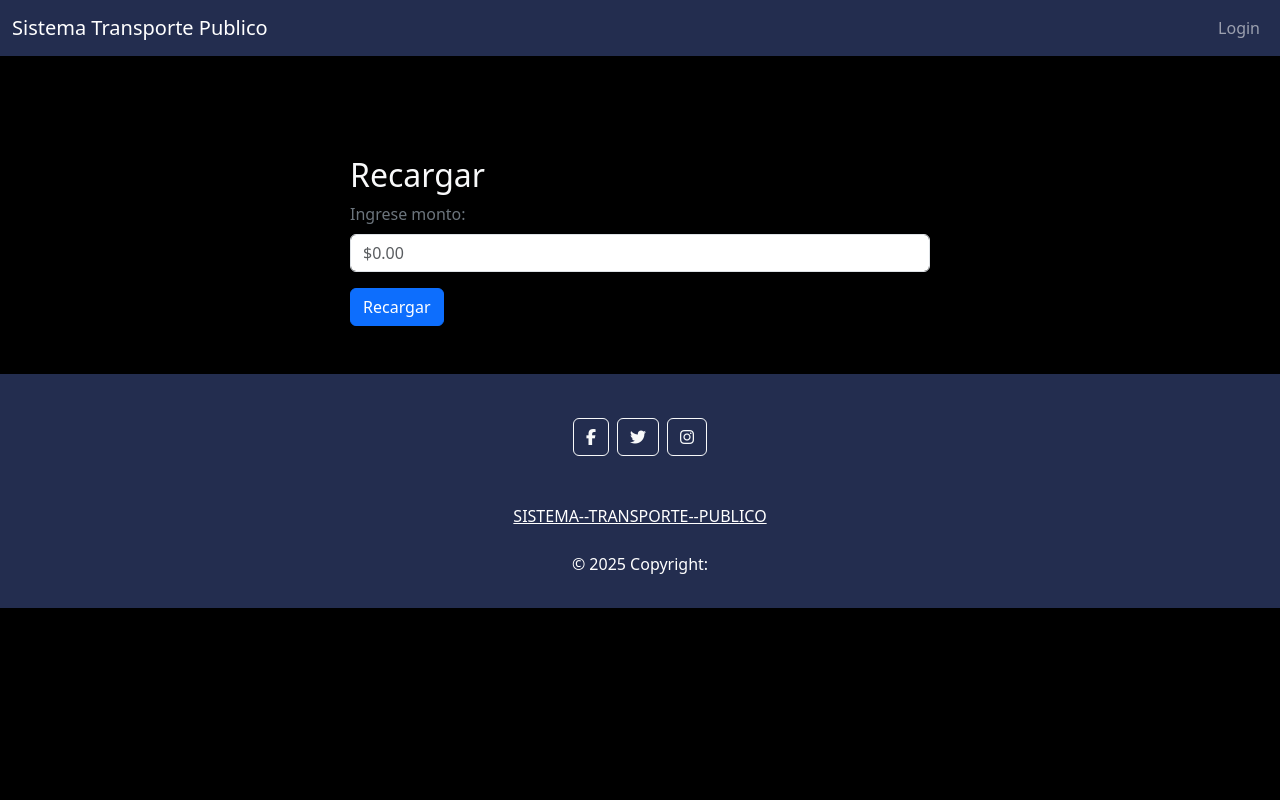
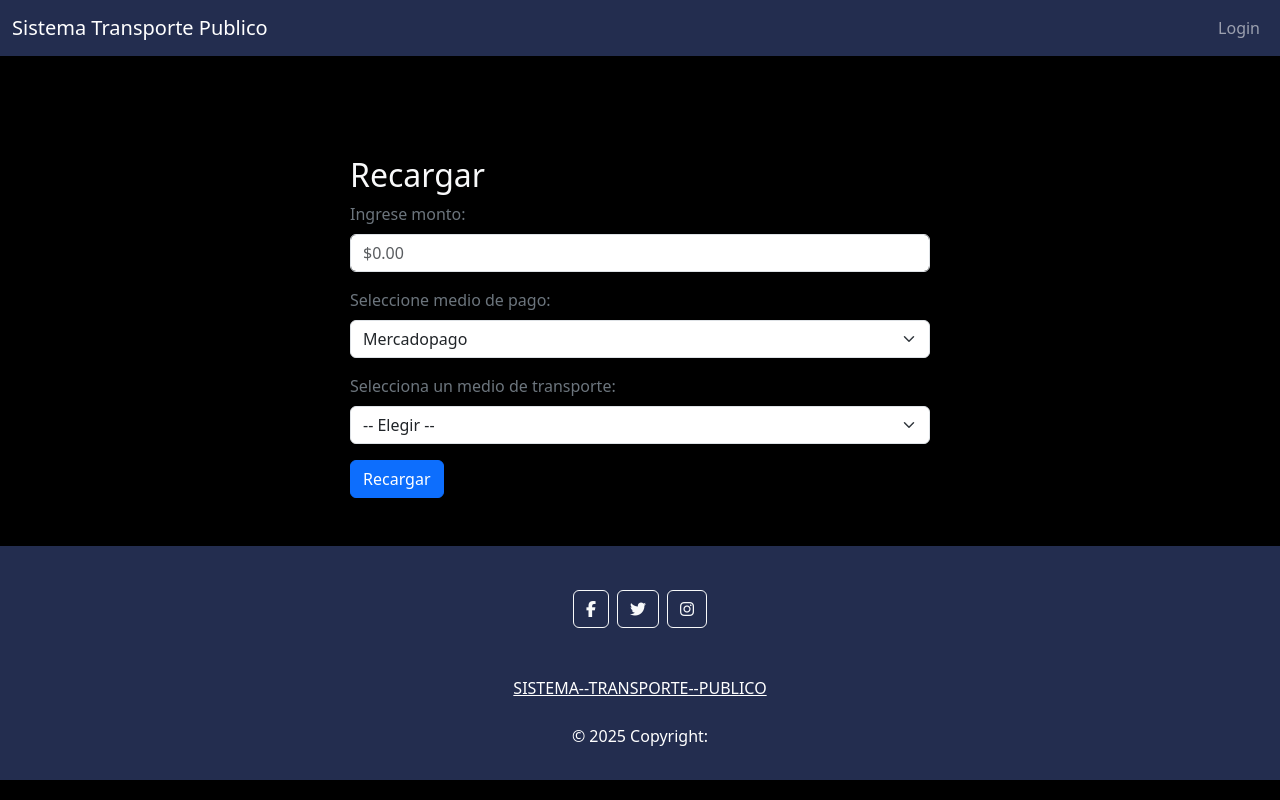
Before and after one commit to rpruiz33/Ing-SW-3-tp-, a React (Create React App) app: page /recarga in a window 1280 px wide. Built offline with nearby package versions, Linux system fonts and the light colour scheme.

Commit message:
medio y transporte

```diff
--- /dev/null
+++ b/src/componentes/login/login.css
@@ -0,0 +1,4 @@
+.bg-nav {
+    background-color: #232D4F !important;
+    color: white;
+  }
--- a/src/componentes/login/login.jsx
+++ b/src/componentes/login/login.jsx
@@ -14,7 +14,7 @@ const Login = () => {
         <div className=" h-100 bg-black mb-90 p-5 pb-1000 ">
             <div className="row  h-100">
                 <div className="col-md-6 offset-md-3">
-                    <h2>Iniciar Sesión</h2>
+                    <h2 className="text-light">Iniciar Sesión</h2>
                     <form onSubmit={handleLogin}>
                         <div className="mb-3">
                             <label htmlFor="email" className="form-label">Email:</label>
--- a/src/componentes/recarga/recarga.jsx
+++ b/src/componentes/recarga/recarga.jsx
@@ -3,54 +3,98 @@ import React, { useState } from "react";
 const RecargaSaldo = () => {
     const [saldo, setSaldo] = useState(0);
     const [mensaje, setMensaje] = useState('');
-    const [recarga, setRecarga] = useState('');
+    const [medio, setMedio] = useState('');
+    const [formulario, setFormulario] = useState({
+        recarga: '',
+        medioPago: 'Mercadopago'
+    });
+
+    const mediosDePago = [
+        'Mercadopago',
+        'BIP Movil',
+        'Banco BBVA',
+        'Banco Santander',
+        'Banco Galicia'
+    ];
 
     const manejarCambio = (e) => {
-        setRecarga(e.target.value);
+        const { name, value } = e.target;
+        setFormulario({
+            ...formulario,
+            [name]: value
+        });
     };
 
     const recargarSaldo = (e) => {
         e.preventDefault();
 
-
-        const montoRecarga = parseFloat(recarga);
+        const montoRecarga = parseFloat(formulario.recarga);
         if (!isNaN(montoRecarga) && montoRecarga > 0) {
             const nuevoSaldo = saldo + montoRecarga;
             setSaldo(nuevoSaldo);
-            setMensaje(`¡Recarga realizada con éxito! Tu saldo es ahora: $${nuevoSaldo}`);
+            setMensaje(`¡Recarga realizada con éxito a través de ${formulario.medioPago}! Tu saldo es ahora: $${nuevoSaldo}`);
         } else {
             setMensaje('Por favor ingresa un monto válido.');
         }
     };
 
     return (
-        <>
-         <div className=" h-100 bg-black mb-90 p-5 pb-1000 ">
-         <div className="row  h-100">
+        <div className="h-100 bg-black mb-90 p-5 pb-1000">
+            <div className="row h-100">
                 <div className="col-md-6 offset-md-3">
                     <h2 className="text-light">Recargar</h2>
                     <form onSubmit={recargarSaldo}>
                         <div className="mb-3">
-                                <label htmlFor="saldo" className="form-label text-secondary">Ingrese monto:</label>
+                            <label htmlFor="recarga" className="form-label text-secondary">Ingrese monto:</label>
                             <input
                                 type="number"
                                 className="form-control"
                                 id="recarga"
-                                    value={recarga}
+                                name="recarga"
+                                value={formulario.recarga}
                                 onChange={manejarCambio}
                                 placeholder="$0.00"
                             />
+                        </div>
+                        <div className="mb-3">
+                            <label htmlFor="medioPago" className="form-label text-secondary">Seleccione medio de pago:</label>
+                            <select
+                                className="form-select"
+                                id="medioPago"
+                                name="medioPago"
+                                value={formulario.medioPago}
+                                onChange={manejarCambio}
+                            >
+                                {mediosDePago.map((opcion) => (
+                                    <option key={opcion} value={opcion}>
+                                        {opcion}
+                                    </option>
+                                ))}
+                            </select>
+                        </div>
+                        <div className="mb-3">
+                            <label htmlFor="medio" className="form-label text-secondary">Selecciona un medio de transporte:</label>
+                            <select
+                                id="medio"
+                                className="form-select"
+                                value={medio}
+                                onChange={(e) => setMedio(e.target.value)}
+                            >
+                                <option value="">-- Elegir --</option>
+                                <option value="colectivo">Colectivo</option>
+                                <option value="tren">Tren</option>
+                                <option value="subte">Subte</option>
+                            </select>
                             </div>
                         <button type="submit" className="btn btn-primary">
                             Recargar
                         </button>
                     </form>
-                        {mensaje && <div className="mt-3 text-secondary ">{mensaje}</div>}
+
+                    {mensaje && <div className="mt-3 text-secondary">{mensaje}</div>}
                 </div>
             </div>
-
         </div>
-        </>
     );
 };
 
```
Lines whose indentation alone changed are shown as unchanged.
